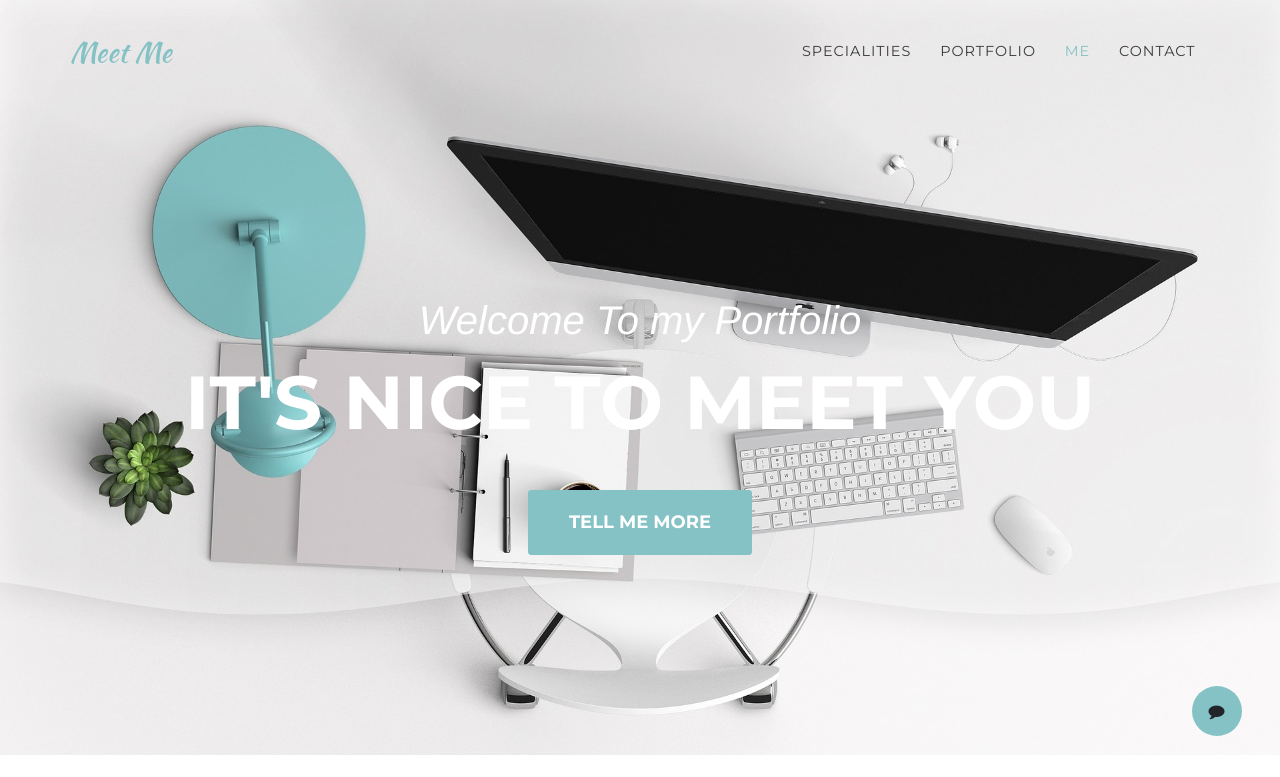
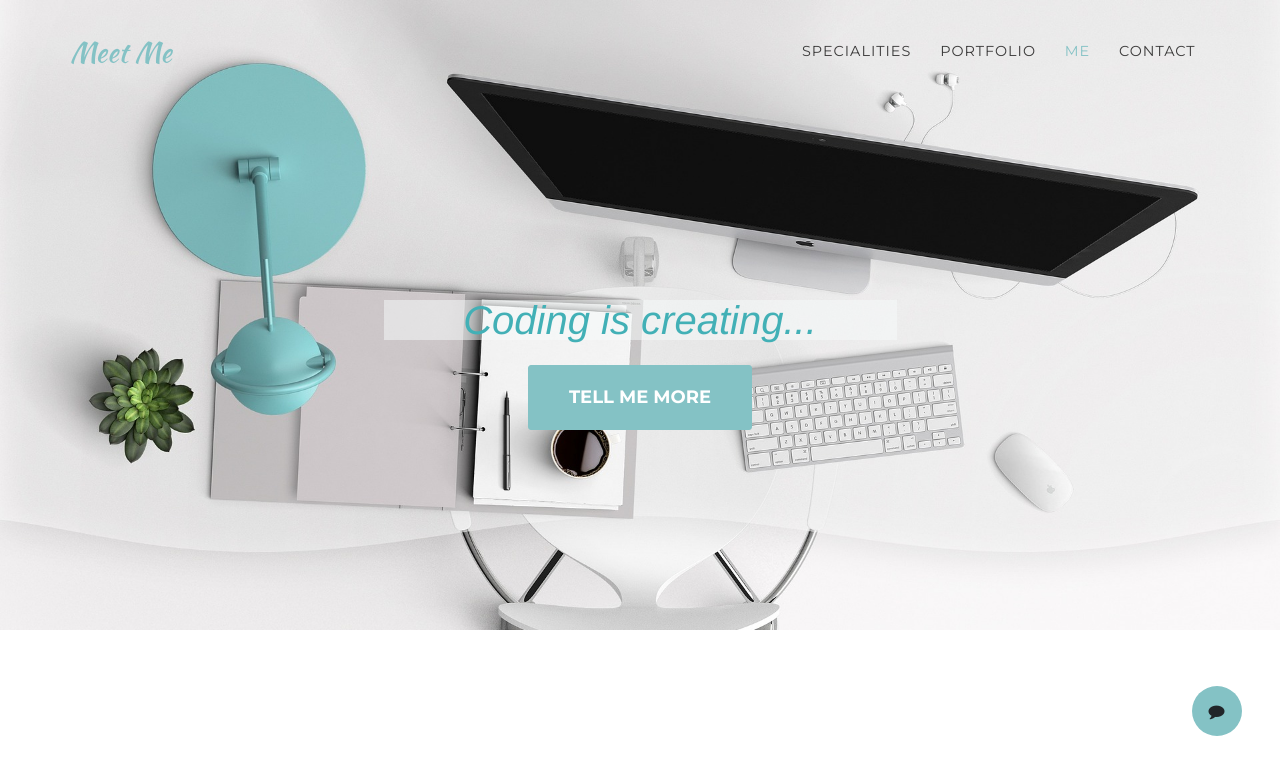
Before and after one commit to OritLeshem/Orit-Leshem-Protfolio, a plain HTML site: page index.html in a window 1280 px wide. Shown: the top 777 px of the page. Drawn offline with Linux system fonts and the light colour scheme; a web font is replaced by a local one.

Commit message:
css header

```diff
--- a/css/ca-gallery.css
+++ b/css/ca-gallery.css
@@ -1,4 +1,4 @@
-body {
+header body {
   overflow-x: hidden;
   font-family: "Roboto Slab", "Helvetica Neue", Helvetica, Arial, sans-serif;
 }
@@ -186,7 +186,7 @@ body {
 }
 header.masthead {
   text-align: center;
-  color: white;
+  color: rgb(66, 176, 182);
   background-image: url("../img/desk.jpg");
   background-repeat: no-repeat;
   background-attachment: scroll;
@@ -206,6 +206,10 @@ header.masthead .intro-text .intro-lead-in {
   line-height: 22px;
   margin-bottom: 25px;
   font-family: "Droid Serif", "Helvetica Neue", Helvetica, Arial, sans-serif;
+  background-color: rgba(247, 251, 251, 0.5);
+  text-align: center;
+  width: 45%;
+  margin: 0 auto;
 }
 header.masthead .intro-text .intro-heading {
   font-size: 50px;
--- a/index.html
+++ b/index.html
@@ -98,8 +98,8 @@
     <header class="masthead">
       <div class="container">
         <div class="intro-text">
-          <div class="intro-lead-in">Welcome To my Portfolio</div>
-          <div class="intro-heading">It's Nice To Meet You</div>
+          <div class="intro-lead-in">Coding is creating...</div>
+          <!-- <div class="intro-heading">Coding is creating...</div> -->
           <a class="btn btn-xl js-scroll-trigger" href="#services"
             >Tell Me More</a
           >
```
